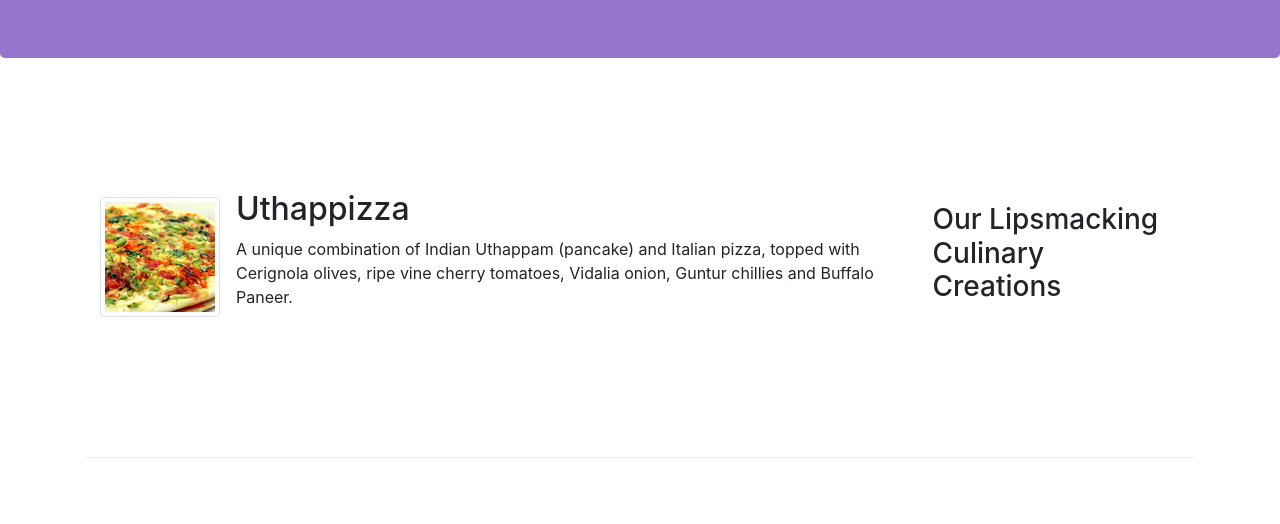
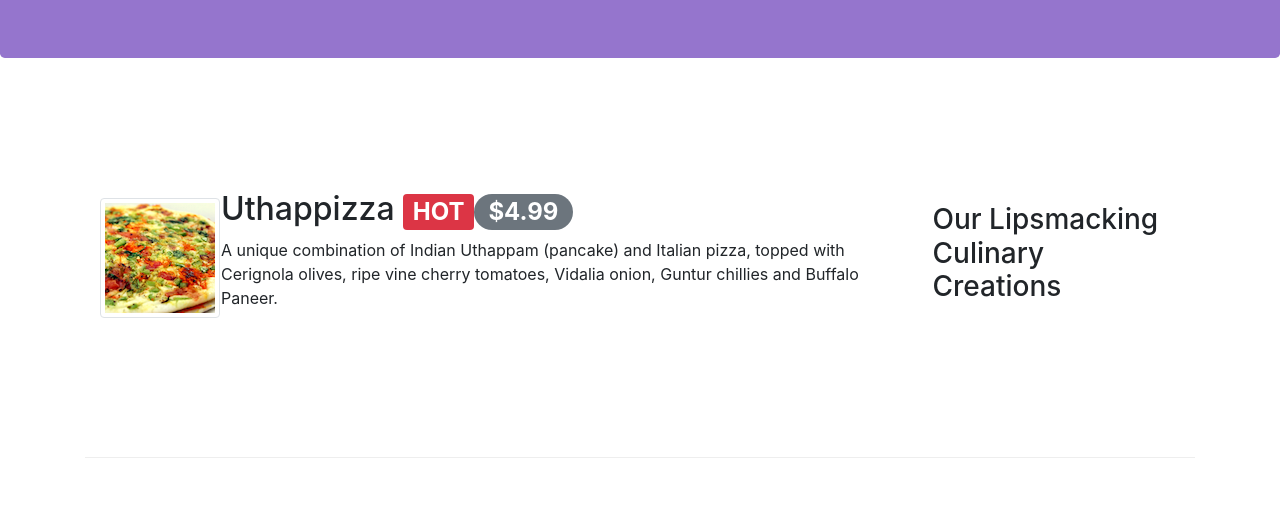
Before and after one commit to Shishira1203/FS-Bootstrap, a website: page index.html in a window 1280 px wide. Shown: the part 276-800 px from the top of the page. Drawn offline with nearby package versions, Linux system fonts and the light colour scheme.

Commit message:
Alerting Users

```diff
--- a/index.html
+++ b/index.html
@@ -54,8 +54,9 @@
             <div class="col col-sm order-sm-first col-md">
                 <div class="media">
                     <img class="d-flex mr-3 img-thumbnail align-self-center" src="img/uthappizza.png" alt="uthappizza">
-                    <div class="media-body">
-                        <h2 class="mt-0">Uthappizza</h2>
+                    <div class="media-body row">
+                        <h2 class="mt-0">Uthappizza
+                        <div class="badge badge-danger">HOT</div><span class="badge badge-pill badge-secondary">$4.99</span></h2>
                         <p>A unique combination of Indian Uthappam (pancake) and Italian pizza, topped with Cerignola olives, ripe vine cherry tomatoes, Vidalia onion, Guntur chillies and Buffalo Paneer.</p>
                     </div>
                 </div>
```
Also changed, not shown: css/styles.css (line endings or trailing spaces).
